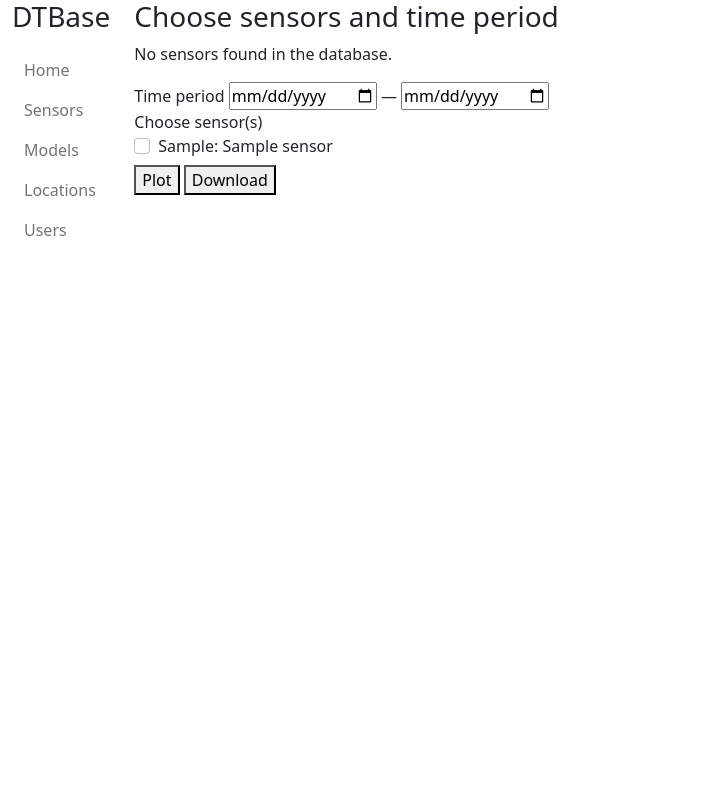
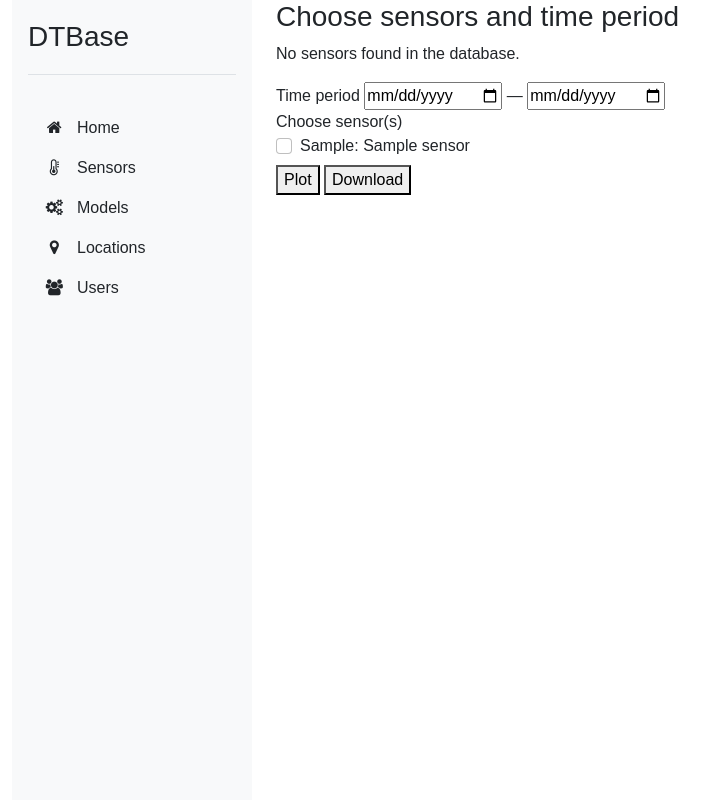
Before and after one commit to alan-turing-institute/DTBase, a Flask app: template dtbase/webapp/app/sensors/templates/sensors.html in a window 1280 px wide. Shown: the whole page, without its empty margins (0-727 px from the left). Run offline with Flask 3, Linux system fonts and the light colour scheme; tables that the repository leaves empty hold one stand-in row (values such as "Sample post"); the template is opened without the code that fills it: values that come from a table or form of the project are taken from there, most other values are stand-ins (such as "Sample title", 1, 10 or a date in 2020); parts of the project's set-up code (start-up, migrations or seed data) failed here and were passed over; some libraries are stand-ins or nearby versions.

Commit message:
Style sidebar and index page

```diff
--- /dev/null
+++ b/dtbase/webapp/app/base/static/css/custom.css
@@ -0,0 +1,13 @@
+body {
+  font-family: 'Poppins', sans-serif;
+}
+
+.nav-pills .nav-link {
+  border-radius: 0.5rem;
+}
+
+.nav-pills .nav-link.active {
+  background-color: #0d6efd;
+  color: white;
+  width: 100% !important;
+}
--- a/dtbase/webapp/app/base/templates/site_template/sidebar.html
+++ b/dtbase/webapp/app/base/templates/site_template/sidebar.html
@@ -1,20 +1,39 @@
-<div>
-  <div>
-    <h3>
-    <a class="nav-link" href="/home/index">DTBase</a>
-    </h3>
-  </div>
-
-  <nav class="navbar">
-    <div class="container-fluid">
-      <ul class="navbar-nav">
-        <li class="nav-item"><a class="nav-link" href="/home/index">Home</a></li>
-        <li class="nav-item"><a class="nav-link" href="/sensors/index">Sensors</a></li>
-        <li class="nav-item"><a class="nav-link" href="/models/index">Models</a></li>
-        <li class="nav-item"><a class="nav-link" href="/locations/index">Locations</a></li>
-        <li class="nav-item"><a class="nav-link" href="/users/index">Users</a></li>
-      </ul>
-    </div>
-
-  </nav>
+<div class="d-flex flex-column align-items-start p-3 bg-light" style="width: 240px; min-height: 100vh;">
+  <a href="/" class="d-flex mb-3 mb-md-0 me-md-auto link-dark text-decoration-none pb-3 border-bottom w-100">
+    <span class="fs-3">DTBase</span>
+  </a>
+  <hr>
+  <ul class="nav nav-pills flex-column mb-auto">
+    <li class="nav-item">
+      <a href="/home/index" class="nav-link text-dark {{ 'active text-white' if request.path == '/home/index' else '' }}" aria-current="page">
+        <i class="fa fa-home me-2 fa-fw"></i>
+        Home
+      </a>
+    </li>
+    <li>
+      <a href="/sensors/index" class="nav-link text-dark {{ 'active text-white' if request.path == '/sensors/index' else '' }}">
+        <i class="fa fa-thermometer-half me-2 fa-fw"></i>
+        Sensors
+      </a>
+    </li>
+    <li>
+      <a href="/models/index" class="nav-link text-dark {{ 'active text-white' if request.path == '/models/index' else '' }}">
+        <i class="fa fa-cogs me-2 fa-fw"></i>
+        Models
+      </a>
+    </li>
+    <li>
+      <a href="/locations/index" class="nav-link text-dark {{ 'active text-white' if request.path == '/locations/index' else '' }}">
+        <i class="fa fa-map-marker me-2 fa-fw"></i>
+        Locations
+      </a>
+    </li>
+    <li>
+      <a href="/users/index" class="nav-link text-dark {{ 'active text-white' if request.path == '/users/index' else '' }}">
+        <i class="fa fa-users me-2 fa-fw"></i>
+        Users
+      </a>
+    </li>
+  </ul>
+  <hr>
 </div>
```
Also changed, not shown: dtbase/webapp/app/home/templates/index.html (+5 -6 lines).
